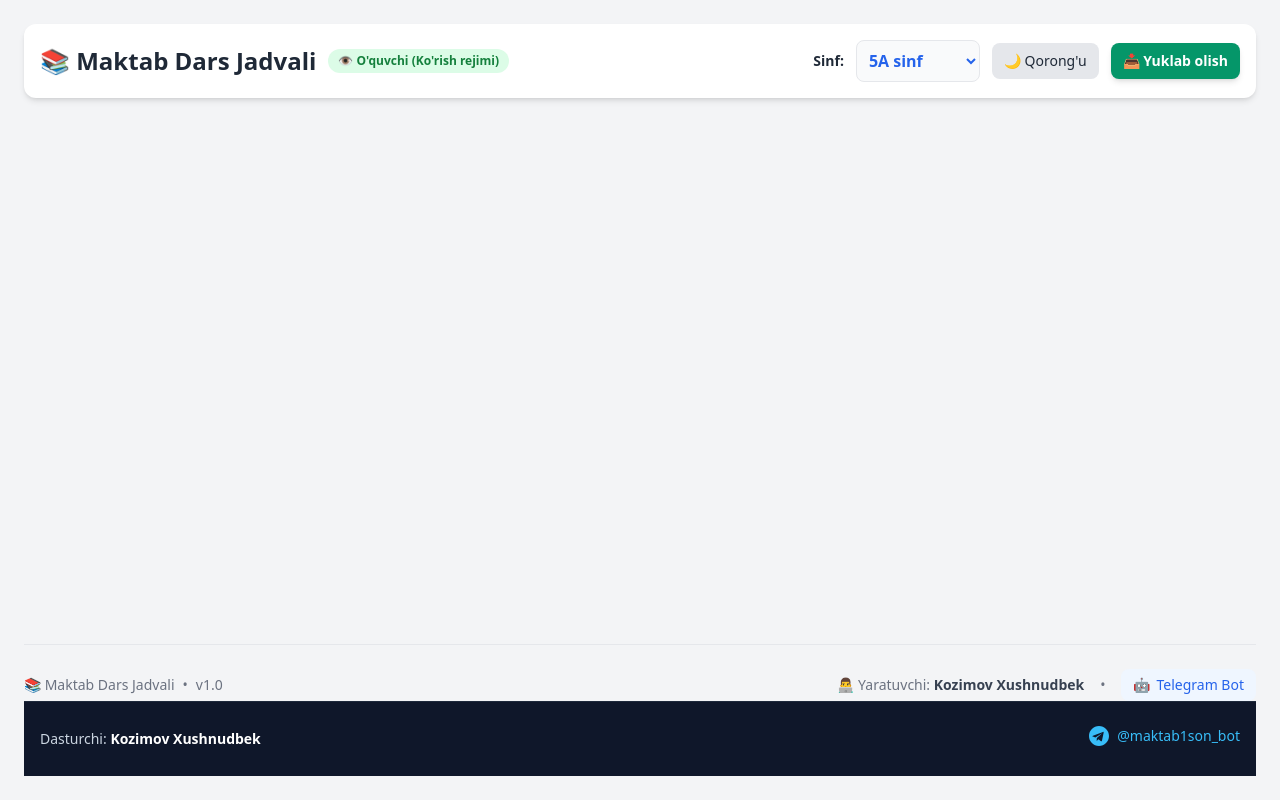
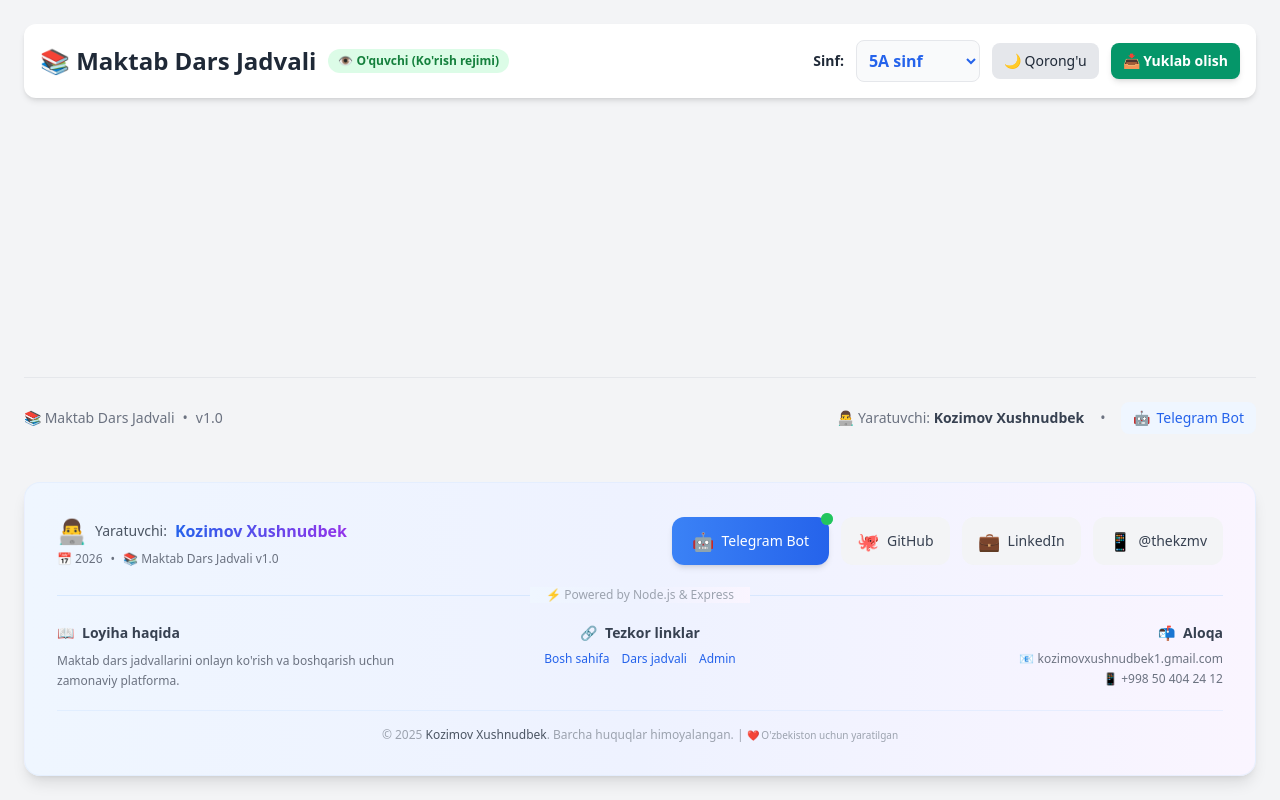
Before and after one commit to xkozimov1-ctrl/maktab-dars-jadval, a website: page public/index.html in a window 1280 px wide. Drawn offline with nearby package versions, Linux system fonts and the light colour scheme; no server answers.

Commit message:
Update index.html

```diff
--- a/public/index.html
+++ b/public/index.html
@@ -510,30 +510,127 @@
 
     init();
   </script>
-  <!-- index.html faylingizning pastki qismiga qo'shish uchun: -->
+<!-- ===== FOOTER ===== -->
+<footer class="max-w-7xl mx-auto w-full mt-12">
+  <div class="bg-gradient-to-r from-blue-50 via-indigo-50 to-purple-50 dark:from-gray-800 dark:via-gray-800 dark:to-gray-800 rounded-2xl shadow-lg p-6 md:p-8 border border-blue-100/50 dark:border-gray-700/50">
 
-<footer class="bg-slate-900 text-slate-300 py-6 border-t border-slate-800 mt-auto">
-  <div class="max-w-7xl mx-auto px-4 text-center sm:flex sm:justify-between sm:items-center">
-    <div class="mb-4 sm:mb-0">
-      <p class="text-sm">
-        Dasturchi: <span class="font-semibold text-white">Kozimov Xushnudbek</span>
+    <div class="flex flex-col md:flex-row justify-between items-center gap-6">
+      <!-- Chap tomon - Muallif -->
+      <div class="flex flex-col items-center md:items-start gap-1">
+        <div class="flex items-center gap-2">
+          <span class="text-2xl">👨‍💻</span>
+          <span class="text-sm text-gray-600 dark:text-gray-400">Yaratuvchi:</span>
+          <span class="text-base font-bold bg-gradient-to-r from-blue-600 to-purple-600 bg-clip-text text-transparent">
+            Kozimov Xushnudbek
+          </span>
+        </div>
+        <div class="flex items-center gap-2 text-xs text-gray-500 dark:text-gray-400">
+          <span>📅 2026</span>
+          <span>•</span>
+          <span>📚 Maktab Dars Jadvali v1.0</span>
+        </div>
+      </div>
+
+      <!-- O'ng tomon - Ijtimoiy tarmoqlar va Telegram -->
+      <div class="flex flex-wrap items-center gap-3 justify-center">
+        <!-- Telegram Bot -->
+        <a href="https://t.me/maktab1son_bot"
+           target="_blank"
+           class="group relative inline-flex items-center gap-2 px-5 py-2.5 bg-gradient-to-r from-blue-500 to-blue-600 text-white rounded-xl hover:from-blue-600 hover:to-blue-700 transition-all duration-300 shadow-md hover:shadow-xl active:scale-95 font-medium text-sm">
+          <span class="text-lg">🤖</span>
+          <span>Telegram Bot</span>
+          <span class="absolute -top-1 -right-1 flex h-3 w-3">
+            <span class="animate-ping absolute inline-flex h-full w-full rounded-full bg-green-400 opacity-75"></span>
+            <span class="relative inline-flex rounded-full h-3 w-3 bg-green-500"></span>
+          </span>
+        </a>
+
+        <!-- GitHub (agar mavjud bo'lsa) -->
+        <a href="Thekozimov-ctrl"
+           target="_blank"
+           class="inline-flex items-center gap-2 px-4 py-2.5 bg-gray-100 dark:bg-gray-700 text-gray-700 dark:text-gray-300 rounded-xl hover:bg-gray-200 dark:hover:bg-gray-600 transition-all duration-300 hover:shadow-md active:scale-95 text-sm font-medium">
+          <span class="text-lg">🐙</span>
+          <span>GitHub</span>
+        </a>
+
+        <!-- LinkedIn (agar mavjud bo'lsa) -->
+        <a href="#"
+           target="_blank"
+           class="inline-flex items-center gap-2 px-4 py-2.5 bg-gray-100 dark:bg-gray-700 text-gray-700 dark:text-gray-300 rounded-xl hover:bg-gray-200 dark:hover:bg-gray-600 transition-all duration-300 hover:shadow-md active:scale-95 text-sm font-medium">
+          <span class="text-lg">💼</span>
+          <span>LinkedIn</span>
+        </a>
+
+        <!-- Telegram Profile -->
+        <a href="https://t.me/thekzmv"
+           target="_blank"
+           class="inline-flex items-center gap-2 px-4 py-2.5 bg-gray-100 dark:bg-gray-700 text-gray-700 dark:text-gray-300 rounded-xl hover:bg-gray-200 dark:hover:bg-gray-600 transition-all duration-300 hover:shadow-md active:scale-95 text-sm font-medium">
+          <span class="text-lg">📱</span>
+          <span>@thekzmv</span>
+        </a>
+      </div>
+    </div>
+
+    <!-- Ajratuvchi chiziq -->
+    <div class="relative my-5">
+      <div class="absolute inset-0 flex items-center">
+        <div class="w-full border-t border-blue-200/50 dark:border-gray-700/50"></div>
+      </div>
+      <div class="relative flex justify-center">
+        <span class="px-4 bg-gradient-to-r from-blue-50 via-indigo-50 to-purple-50 dark:bg-gray-800 text-xs text-gray-400 dark:text-gray-500">
+          ⚡ Powered by Node.js & Express
+        </span>
+      </div>
+    </div>
+
+    <!-- Pastki qism - 3 ta ustun -->
+    <div class="grid grid-cols-1 md:grid-cols-3 gap-6 text-sm">
+      <!-- 1-ustun: Qisqacha -->
+      <div class="text-center md:text-left">
+        <h4 class="font-semibold text-gray-700 dark:text-gray-300 mb-2 flex items-center justify-center md:justify-start gap-2">
+          <span>📖</span> Loyiha haqida
+        </h4>
+        <p class="text-gray-500 dark:text-gray-400 text-xs leading-relaxed">
+          Maktab dars jadvallarini onlayn ko'rish va boshqarish uchun zamonaviy platforma.
+        </p>
+      </div>
+
+      <!-- 2-ustun: Tezkor linklar -->
+      <div class="text-center">
+        <h4 class="font-semibold text-gray-700 dark:text-gray-300 mb-2 flex items-center justify-center gap-2">
+          <span>🔗</span> Tezkor linklar
+        </h4>
+        <div class="flex flex-wrap justify-center gap-3">
+          <a href="#" class="text-blue-600 dark:text-blue-400 hover:underline text-xs">Bosh sahifa</a>
+          <a href="#" class="text-blue-600 dark:text-blue-400 hover:underline text-xs">Dars jadvali</a>
+          <a href="#" class="text-blue-600 dark:text-blue-400 hover:underline text-xs">Admin</a>
+        </div>
+      </div>
+
+      <!-- 3-ustun: Aloqa -->
+      <div class="text-center md:text-right">
+        <h4 class="font-semibold text-gray-700 dark:text-gray-300 mb-2 flex items-center justify-center md:justify-end gap-2">
+          <span>📬</span> Aloqa
+        </h4>
+        <div class="text-gray-500 dark:text-gray-400 text-xs space-y-1">
+          <div>📧 kozimovxushnudbek1.gmail.com</div>
+          <div>📱 +998 50 404 24 12</div>
+        </div>
+      </div>
+    </div>
+
+    <!-- Copyright -->
+    <div class="mt-5 pt-4 border-t border-blue-200/30 dark:border-gray-700/30 text-center">
+      <p class="text-xs text-gray-400 dark:text-gray-500">
+        © 2025 <span class="font-medium text-gray-600 dark:text-gray-400">Kozimov Xushnudbek</span>.
+        Barcha huquqlar himoyalangan.
+        <span class="hidden sm:inline">|</span>
+        <span class="text-[10px]">❤️ O'zbekiston uchun yaratilgan</span>
       </p>
     </div>
 
-    <div>
-      <a
-        href="https://t.me/maktab1son_bot"
-        target="_blank"
-        rel="noopener noreferrer"
-        class="inline-flex items-center gap-2 text-sm text-sky-400 hover:text-sky-300 font-medium transition-colors"
-      >
-        <svg class="w-5 h-5 fill-current" viewBox="0 0 24 24">
-          <path d="M12 0C5.37 0 0 5.37 0 12s5.37 12 12 12 12-5.37 12-12S18.63 0 12 0zm5.56 8.16l-2.02 9.52c-.15.68-.56.84-1.13.52l-3.1-2.29-1.5 1.44c-.17.17-.31.31-.63.31l.22-3.17 5.77-5.21c.25-.22-.05-.34-.39-.12l-7.13 4.49-3.08-.96c-.67-.21-.68-.67.14-.99l12.04-4.64c.56-.2 1.05.14.83.92z"/>
-        </svg>
-        <span>@maktab1son_bot</span>
-      </a>
-    </div>
   </div>
 </footer>
+<!-- ===== FOOTER END ===== -->
 </body>
 </html>
```
